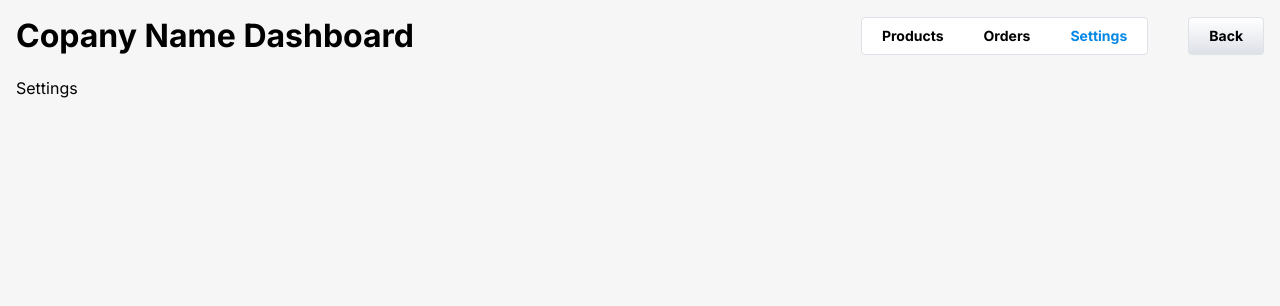
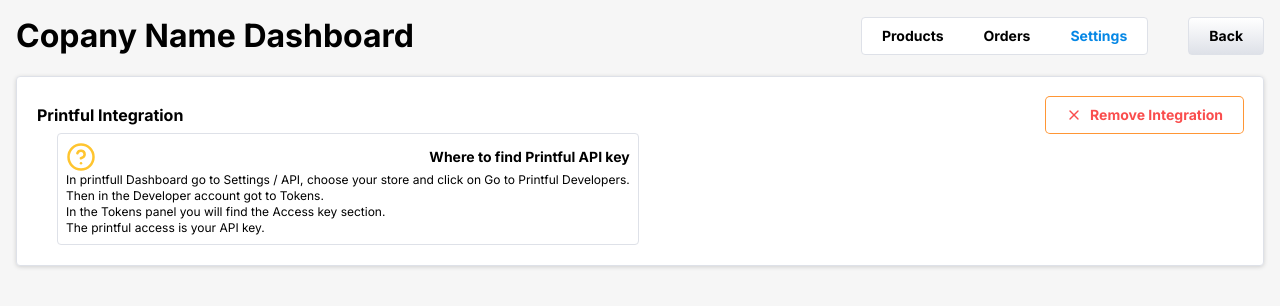
Before and after one commit to asif03/cwa-pod, a React (Vite) app: page /dashboard/1/settings in a window 1280 px wide. Shown: the top 306 px of the page. Built offline with nearby package versions, Linux system fonts and the light colour scheme.

Commit message:
Update Code

```diff
--- a/src/pages/Settings.tsx
+++ b/src/pages/Settings.tsx
@@ -1,5 +1,35 @@
+import { HelpCircle, X } from "lucide-react";
+
 const Settings = () => {
-  return <div>Settings</div>;
+  return (
+    <div className="flex flex-col gap-5">
+      <div className="flex w-full flex-1 flex-col border bg-white p-5 drop-shadow-sm">
+        <div className="flex flex-row items-center justify-between">
+          <h4>Printful Integration</h4>
+          <button className="btn text-danger ring-warning flex items-center gap-2 text-sm ring-1">
+            <X size={16} />
+            Remove Integration
+          </button>
+        </div>
+        <div className="flex flex-row gap-5">
+          <div className="flex flex-col"></div>
+          <div className="border p-2">
+            <div className="flex flex-row items-center justify-between gap-2">
+              <HelpCircle size={30} className="text-[#FFC52F]" />
+              <h4 className="text-sm">Where to find Printful API key</h4>
+            </div>
+            <p className="lead text-xs font-normal">
+              In printfull Dashboard go to Settings / API, choose your store and
+              click on Go to Printful Developers. <br />
+              Then in the Developer account got to Tokens. <br />
+              In the Tokens panel you will find the Access key section. <br />
+              The printful access is your API key.
+            </p>
+          </div>
+        </div>
+      </div>
+    </div>
+  );
 };
 
 export default Settings;
```
